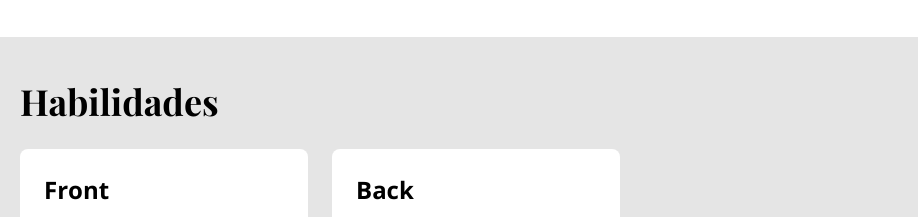
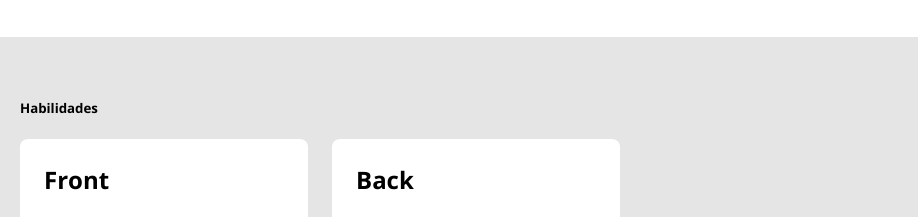
Before and after one commit to yonobi/yonobi.github.io, a website: page index.html in a window 1280 px wide. Shown: the part 237-454 px from the top of the page, 362-1280 px from the left. Drawn offline with nearby package versions, Linux system fonts and the light colour scheme.

Commit message:
Update index.html

```diff
--- a/index.html
+++ b/index.html
@@ -94,7 +94,7 @@
             </div>
             <div class="coluna-maior">
                 <div class="habilidades">
-                    <h2>Habilidades</h2>
+                    <h5>Habilidades</h5>
                     <ul>
                         <li class="habilidade">
                             <h3>Front</h3>
```
